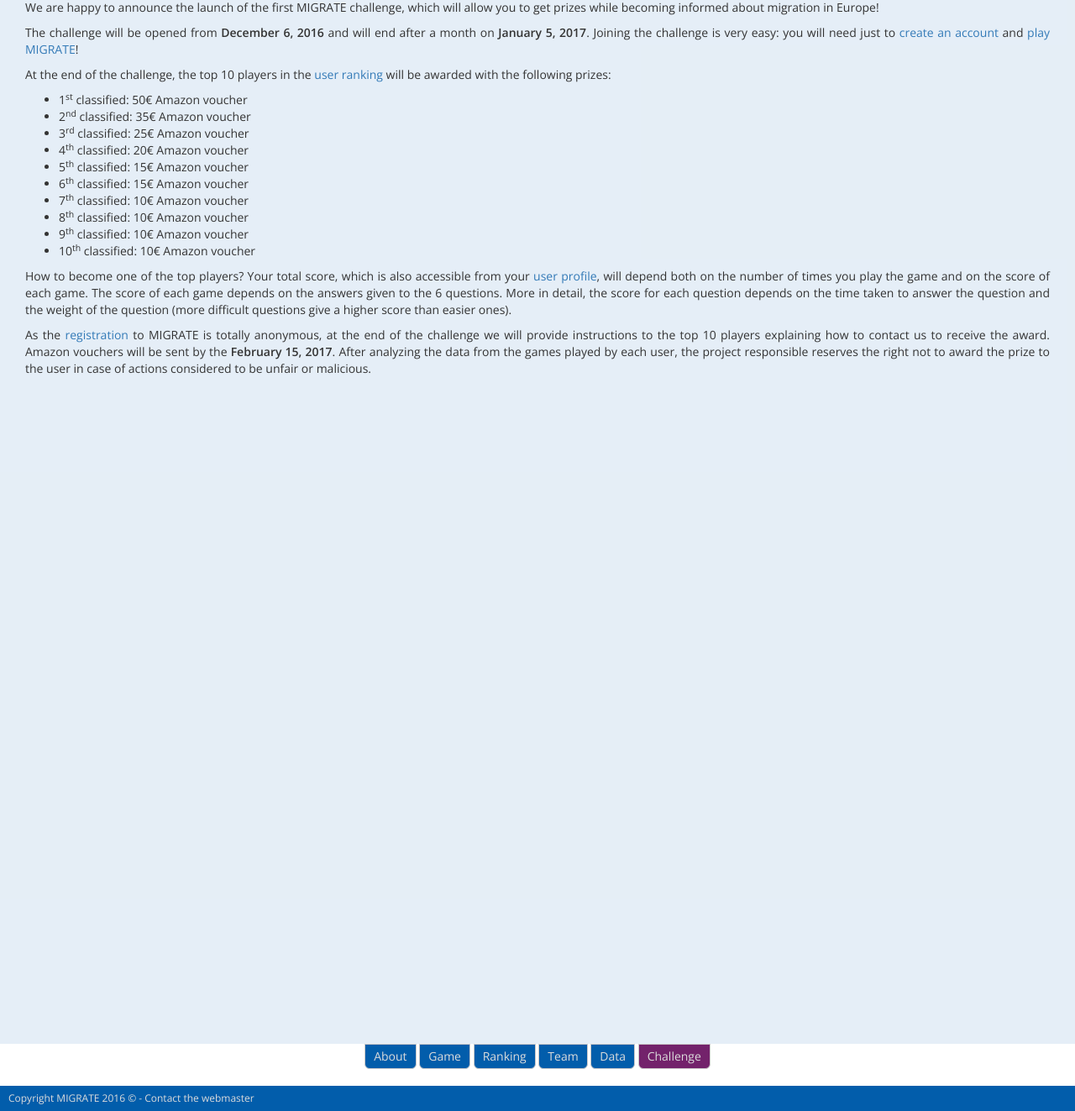
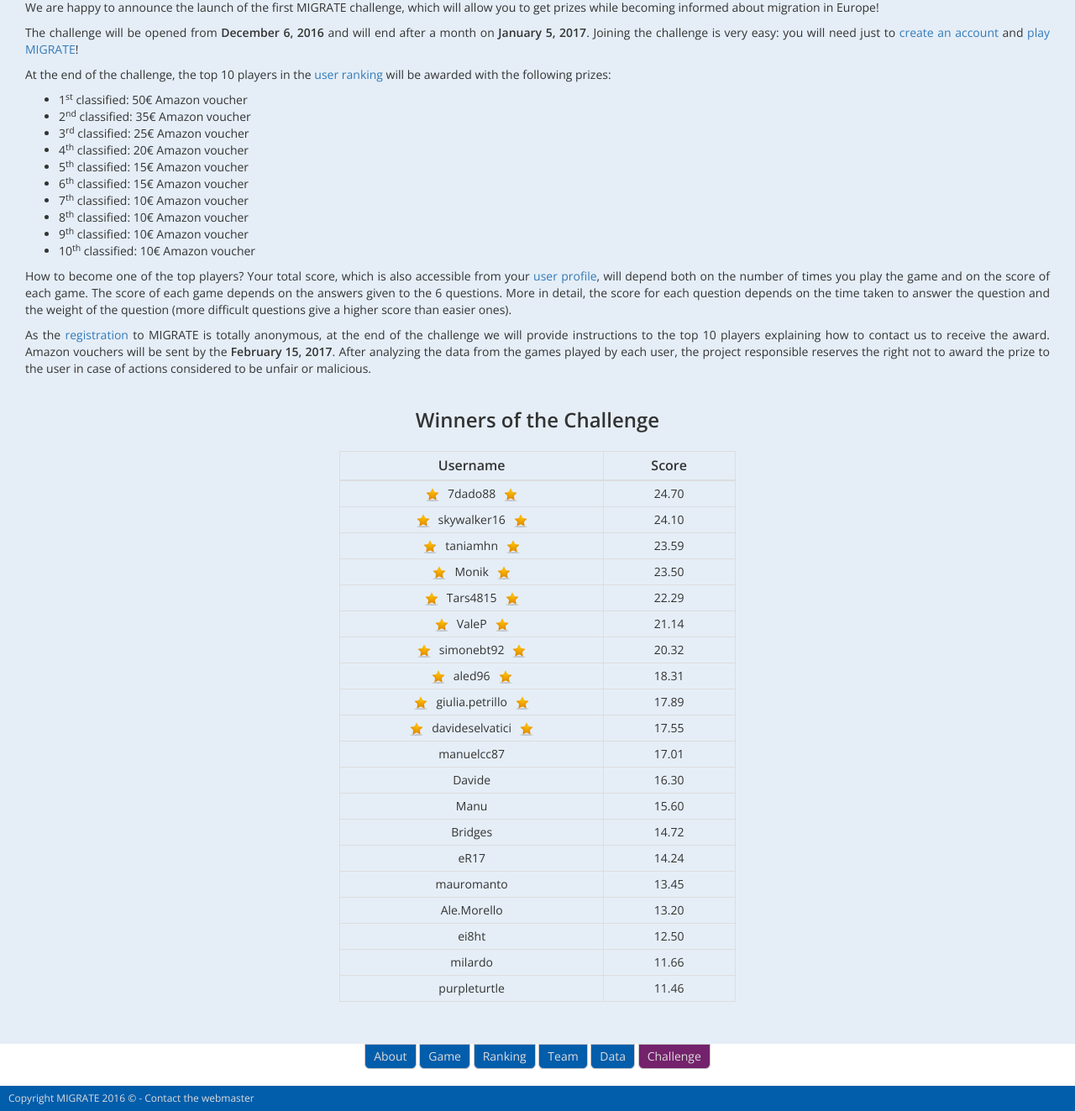
Before and after one commit to kilsedar/migrate, a Django app: template templates/challenge.html in a window 1280 px wide. Shown: the part 201-1524 px from the top of the page at 84% size. Run offline with Django 3.2, Linux system fonts and the light colour scheme; the template is opened without the code that fills it, so the values that code supplies are empty; some libraries are stand-ins or nearby versions.

Commit message:
winners of the challenge

```diff
--- a/static/css/about_team_data_challenge.css
+++ b/static/css/about_team_data_challenge.css
@@ -50,6 +50,9 @@ p, li {
 #about {
   padding-bottom: 40px;
 }
+#challenge {
+  padding-bottom: 24px;
+}
 #register_login_logout {
   text-align: right;
 }
@@ -79,36 +82,58 @@ p, li {
   padding-top: 20px;
   text-align: center;
 }
-#challenge {
+#challenge_tab {
   background-color: rgba(115, 34, 107, 1);
-}
-/*#table_challenge_winners {
-  padding-bottom: 20px;
-}
-#table_challenge_winners .centered {
-  text-align: center;
 }
 #header_challenge_winners {
   font-weight: bold;
   font-size: 20px;
   text-align: center;
+  padding-bottom: 10px;
 }
-#star {
+#table_challenge_winners {
+  margin-bottom: 20px;
+  font-size: 12px;
+  margin-left: auto;
+  margin-right: auto;
+}
+#table_challenge_winners th {
+  font-size: 14px;
+}
+#table_challenge_winners .centered {
+  text-align: center;
+}
+.table-nonfluid {
+   width: auto !important;
+}
+#star_left {
   height: 16px;
   width: 16px;
   margin-right: 10px;
-}*/
-/*Bigger than small devices (tablets, 768px and up)*/
+}
+#star_right {
+  height: 16px;
+  width: 16px;
+  margin-left: 10px;
+}
+/*bigger than small devices*/
 @media (min-width: 768px) {
-  p, li, .tab {
+  #table_challenge_winners td {
+    padding-left: 60px;
+    padding-right: 60px;
+  }
+  p, li, .tab, #table_challenge_winners {
     font-size: 14px;
+  }
+  #table_challenge_winners th {
+    font-size: 16px;
+  }
+  #header_challenge_winners {
+    font-size: 24px;
   }
   #footer {
     font-size: 12px;
   }
-  /*#header_challenge_winners {
-    font-size: 24px;
-  }*/
 }
 @media screen and (min-width: 992px) {
   .p_md_lg{
--- a/templates/base_about_team_data_challenge.html
+++ b/templates/base_about_team_data_challenge.html
@@ -37,7 +37,7 @@
     <a href={% url 'ranking' %}><button class="tab" type='button'>Ranking</button></a>
     <a href={% url 'team' %}><button class="tab" type='button'>Team</button></a>
     <a href={% url 'data' %}><button class="tab" type='button'>Data</button></a>
-    <a href={% url 'challenge' %}><button class="tab" id="challenge" type='button'>Challenge</button></a>
+    <a href={% url 'challenge' %}><button class="tab" id="challenge_tab" type='button'>Challenge</button></a>
   </div>
 
   <div id="footer">Copyright MIGRATE 2016 © - <a id="mailto" href="mailto:candaneylul.kilsedar@polimi.it">Contact the webmaster</a></div>
--- a/templates/base_registration_profile_ranking_download.html
+++ b/templates/base_registration_profile_ranking_download.html
@@ -27,7 +27,7 @@
     <a href={% url 'ranking' %}><button class="tab" type='button'>Ranking</button></a>
     <a href={% url 'team' %}><button class="tab" type='button'>Team</button></a>
     <a href={% url 'data' %}><button class="tab" type='button'>Data</button></a>
-    <a href={% url 'challenge' %}><button class="tab" id="challenge" type='button'>Challenge</button></a>
+    <a href={% url 'challenge' %}><button class="tab" id="challenge_tab" type='button'>Challenge</button></a>
   </div>
 
   <div id="footer">Copyright MIGRATE 2016 © - <a id="mailto" href="mailto:candaneylul.kilsedar@polimi.it">Contact the webmaster</a></div>
--- a/templates/challenge.html
+++ b/templates/challenge.html
@@ -4,7 +4,7 @@
 {% block title %}Challenge{% endblock %}
 
 {% block content %}
-<div class="row" id="about">
+<div class="row" id="challenge">
   <div class="col-xs-12">
     <p style="text-align: justify;">We are happy to announce the launch of the first MIGRATE challenge, which will allow you to get prizes while becoming informed about migration in Europe!</p>
     <p style="text-align: justify;">The challenge will be opened from <b>December 6, 2016</b> and will end after a month on <b>January 5, 2017</b>. Joining the challenge is very easy: you will need just to <a href={% url 'register' %}>create an account</a> and <a href={% url 'map' %}>play MIGRATE</a>!</p>
@@ -26,45 +26,107 @@
   </div>
 </div>
 
-
-
-<!--<div class="container">
-  <div class="row">
 <p id="header_challenge_winners">Winners of the Challenge</p>
-    <div id="table_challenge_winners">
-      <table class="table table-hover table-bordered table-condensed">
+<table id="table_challenge_winners" class="table table-nonfluid table-hover table-bordered table-condensed">
   <thead>
     <tr>
-            <th class="centered col-xs-6">Username</th>
-            <th class="centered col-xs-6">Score</th>
+      <th class="centered col-xs-8">Username</th>
+      <th class="centered col-xs-4">Score</th>
     </tr>
   </thead>
   <tbody>
   </tbody>
 </table>
-    </div>
-  </div>
-</div>
 
 <script>
   var ranking = [
     {
-      "username": "x",
-      "score": "y"
+      "username": "7dado88",
+      "score": "24.70"
     },
     {
-      "username": "y",
-      "score": "x"
+      "username": "skywalker16",
+      "score": "24.10"
+    },
+    {
+      "username": "taniamhn",
+      "score": "23.59"
+    },
+    {
+      "username": "Monik",
+      "score": "23.50"
+    },
+    {
+      "username": "Tars4815",
+      "score": "22.29"
+    },
+    {
+      "username": "ValeP",
+      "score": "21.14"
+    },
+    {
+      "username": "simonebt92",
+      "score": "20.32"
+    },
+    {
+      "username": "aled96",
+      "score": "18.31"
+    },
+    {
+      "username": "giulia.petrillo",
+      "score": "17.89"
+    },
+    {
+      "username": "davideselvatici",
+      "score": "17.55"
+    },
+    {
+      "username": "manuelcc87",
+      "score": "17.01"
+    },
+    {
+      "username": "Davide",
+      "score": "16.30"
+    },
+    {
+      "username": "Manu",
+      "score": "15.60"
+    },
+    {
+      "username": "Bridges",
+      "score": "14.72"
+    },
+    {
+      "username": "eR17",
+      "score": "14.24"
+    },
+    {
+      "username": "mauromanto",
+      "score": "13.45"
+    },
+    {
+      "username": "Ale.Morello",
+      "score": "13.20"
+    },
+    {
+      "username": "ei8ht",
+      "score": "12.50"
+    },
+    {
+      "username": "milardo",
+      "score": "11.66"
+    },
+    {
+      "username": "purpleturtle",
+      "score": "11.46"
     }
   ];
+
   for (var i=0; i<ranking.length; i++){
     if (i < 10)
-      $('tbody').append('<tr class="centered"><td><img id="star" src="{% static "css/images/star_s.png" %}"><b>' + ranking[i].username + '</b></td><td><b>' + ranking[i].score + '</b></td></tr>');
+      $('tbody').append('<tr class="centered"><td><img id="star_left" src="{% static "css/images/star_s.png" %}">' + ranking[i].username + '<img id="star_right" src="{% static "css/images/star_s.png" %}"></td><td>' + ranking[i].score + '</td></tr>');
     else
       $('tbody').append('<tr class="centered"><td>' + ranking[i].username + '</td><td>' + ranking[i].score + '</td></tr>');
   }
-</script>-->
-
-
-
+</script>
 {% endblock %}
--- a/templates/download.html
+++ b/templates/download.html
@@ -4,7 +4,6 @@
 {% block title %}Download{% endblock %}
 
 {% block content %}
-
 <h2>Download MIGRATE Data</h2>
 
 <p id="download_p">Thank you for your interest in downloading the data crowdsourced through MIGRATE. Please tell us why you are interested in these data, we would love to hear from you! NOTE: MIGRATE data are released under a <a href="https://creativecommons.org/licenses/by/4.0" target="_blank">CC-BY 4.0 license</a>.</p>
@@ -15,5 +14,4 @@
 
   <input id="download" type="submit" value="Download"></input>
 </form>
-
 {% endblock %}
--- a/templates/map.html
+++ b/templates/map.html
@@ -61,7 +61,7 @@
     <a href={% url 'ranking' %}><button class="tab" type='button'>Ranking</button></a>
     <a href={% url 'team' %}><button class="tab" type='button'>Team</button></a>
     <a href={% url 'data' %}><button class="tab" type='button'>Data</button></a>
-    <a href={% url 'challenge' %}><button class="tab" id="challenge" type='button'>Challenge</button></a>
+    <a href={% url 'challenge' %}><button class="tab" id="challenge_tab" type='button'>Challenge</button></a>
   </div>
 
   <div id="footer">Copyright MIGRATE 2016 © - <a id="mailto" href="mailto:candaneylul.kilsedar@polimi.it">Contact the webmaster</a></div>
--- a/templates/profile.html
+++ b/templates/profile.html
@@ -3,7 +3,6 @@
 
 {% block title %}Your Profile{% endblock %}
 {% block content %}
-
 <div id="profile_logout">
 	<b><!--<a href={% url 'ranking' %}>Ranking</a> | --><a href={% url 'logout' %}>Log out</a></b>
 </div>
@@ -23,5 +22,4 @@
 	  {% endif %}
 	{% endcomment %}
 </div>
-
 {% endblock %}
--- a/templates/ranking.html
+++ b/templates/ranking.html
@@ -3,7 +3,6 @@
 
 {% block title %}Ranking{% endblock %}
 {% block content %}
-
 <div id="register_login_logout">
   {% if user.is_authenticated %}
     <b><a href={% url 'register' %}>Register</a> | <a href={% url 'logout' %}>Log out</a></b>
@@ -32,5 +31,4 @@
     {% endfor %}
   </tbody>
 </table>
-
 {% endblock %}
```
Lines whose indentation alone changed are shown as unchanged.
